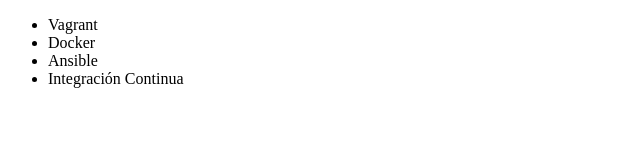
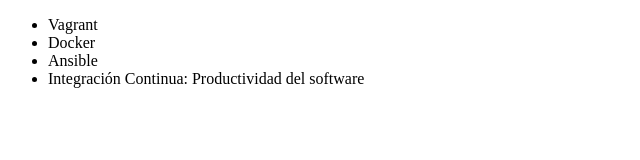
Before and after one commit to user135790/ejemplo-git, a plain HTML site: page index.html in a window 1280 px wide. Shown: the whole page, without its empty margins (0-640 px from the left). Drawn offline with Linux system fonts and the light colour scheme.

Commit message:
nuevo titulo para el curso integración continua

```diff
--- a/index.html
+++ b/index.html
@@ -9,7 +9,7 @@
          <li> Vagrant </li>
          <li> Docker </li>
          <li> Ansible </li>
-         <li> Integración Continua </li>
+         <li> Integración Continua: Productividad del software </li>
      </ul>
 </body>
 </html>
```
